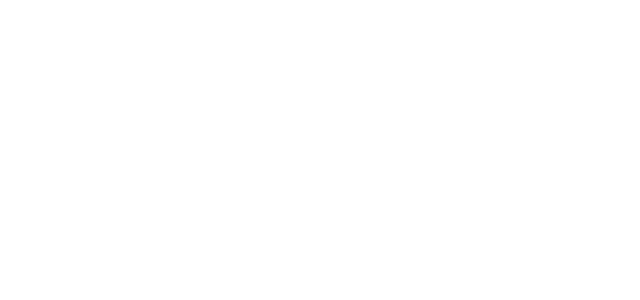
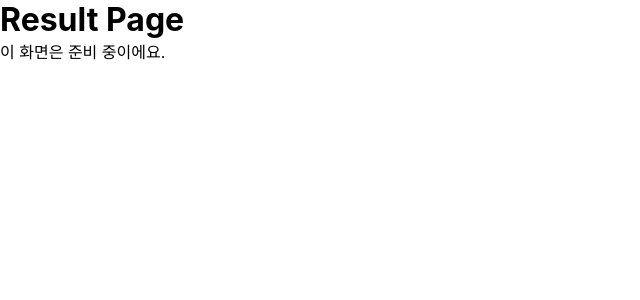
Before and after one commit to alswp006/paydayperday, a React (Vite) app: page /result in a window 1280 px wide. Before the commit this address had no page. Shown: the top 300 px of the page, without its empty margins (0-640 px from the left). Built offline with nearby package versions, Linux system fonts and the light colour scheme; what @toss/tds-mobile-ait would draw is missing.

Commit message:
chore(wiring-first): 라우트 2개 + 자리 페이지 1개 골격

```diff
--- a/src/App.tsx
+++ b/src/App.tsx
@@ -1,6 +1,11 @@
-import { Routes, Route } from 'react-router-dom';
+// @ai-factory:wiring-first — 스캐폴드가 설계(SPEC 화면 표·패킷 목록)로부터 결정론으로 깐 라우트 골격이다.
+// 진입점(App.tsx) 패킷: 처음부터 다시 쓰지 마라 — SPEC과 경로를 대조·보완하고, 전역 Provider(광고/결제 SDK·앱 상태)를
+//   <Routes>를 감싸는 자리에 끼워라. 라우트 경로는 지우지 말고 고쳐라(화면 파일은 이 경로로 navigate한다).
+// 화면 패킷: 이 파일을 건드리지 마라 — 자기 페이지 파일(자리 페이지)만 통째로 교체한다.
 import { lazy, Suspense } from 'react';
+import { Routes, Route, Navigate } from 'react-router-dom';
 import Home from './pages/Home';
+import Result from './pages/Result';
 
 // Dev-only TDS Gallery route — `import.meta.env.DEV` is statically replaced
 // (true in dev, false in prod) so the entire import + Route is tree-shaken
@@ -11,8 +16,10 @@
 
 export default function App() {
   return (
+    // @ai-factory:providers — 전역 Provider는 <Routes>를 감싸는 이 자리에 둔다(main.tsx는 @AI:ANCHOR, 수정 금지).
     <Routes>
       <Route path="/" element={<Home />} />
+      <Route path="/result" element={<Result />} />
       {DevTdsGallery && (
         <Route
           path="/__tds-gallery"
@@ -23,6 +30,8 @@
           }
         />
       )}
+      {/* 미정의 경로 → 홈. NotFound 화면이 설계에 생기면 이 줄을 그 화면으로 바꿔라. */}
+      <Route path="*" element={<Navigate to="/" replace />} />
     </Routes>
   );
 }
--- /dev/null
+++ b/src/pages/Result.tsx
@@ -0,0 +1,11 @@
+// @ai-factory:placeholder
+// 배선 선행(wiring-first)이 깐 자리 페이지다 — App.tsx에 `/result`로 이미 연결돼 있다.
+// 이 화면을 담당하는 패킷은 이 파일을 **통째로 교체**하라(위 마커 주석 포함 — 마커가 남으면 산출물로 인정되지 않는다).
+export default function Result() {
+  return (
+    <main data-testid="placeholder-result">
+      <h1>Result Page</h1>
+      <p>이 화면은 준비 중이에요.</p>
+    </main>
+  );
+}
```
